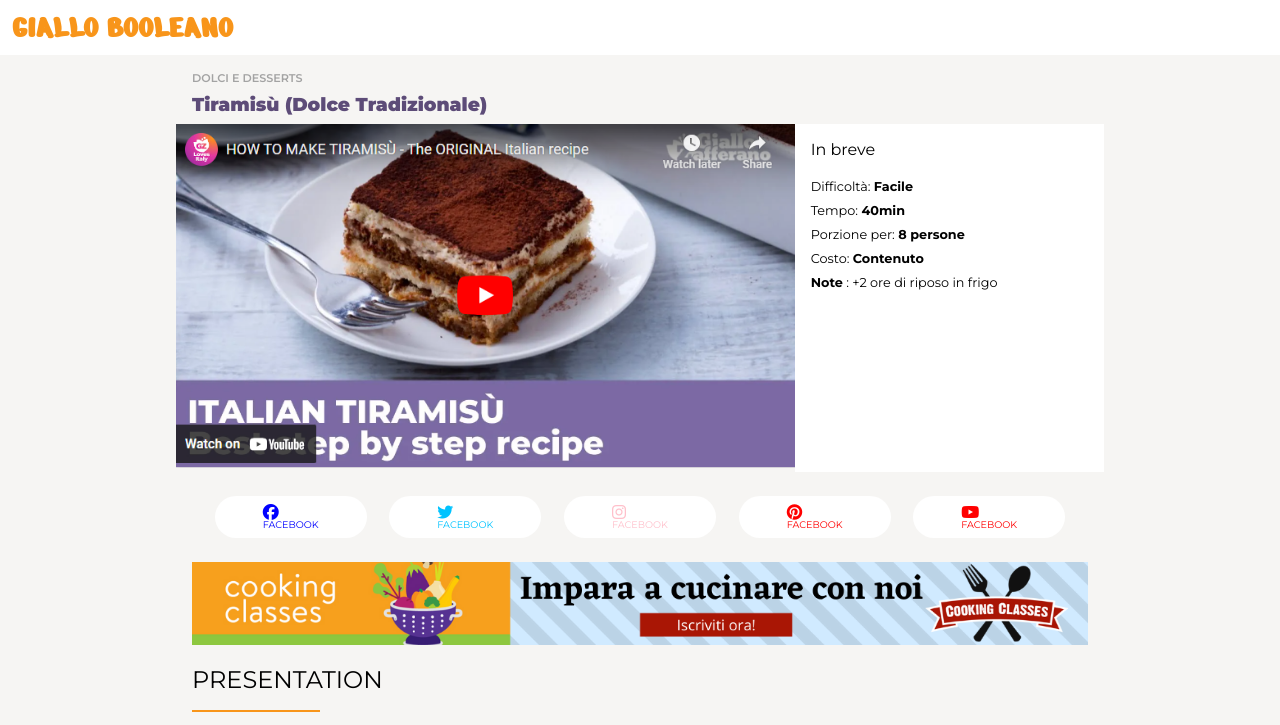
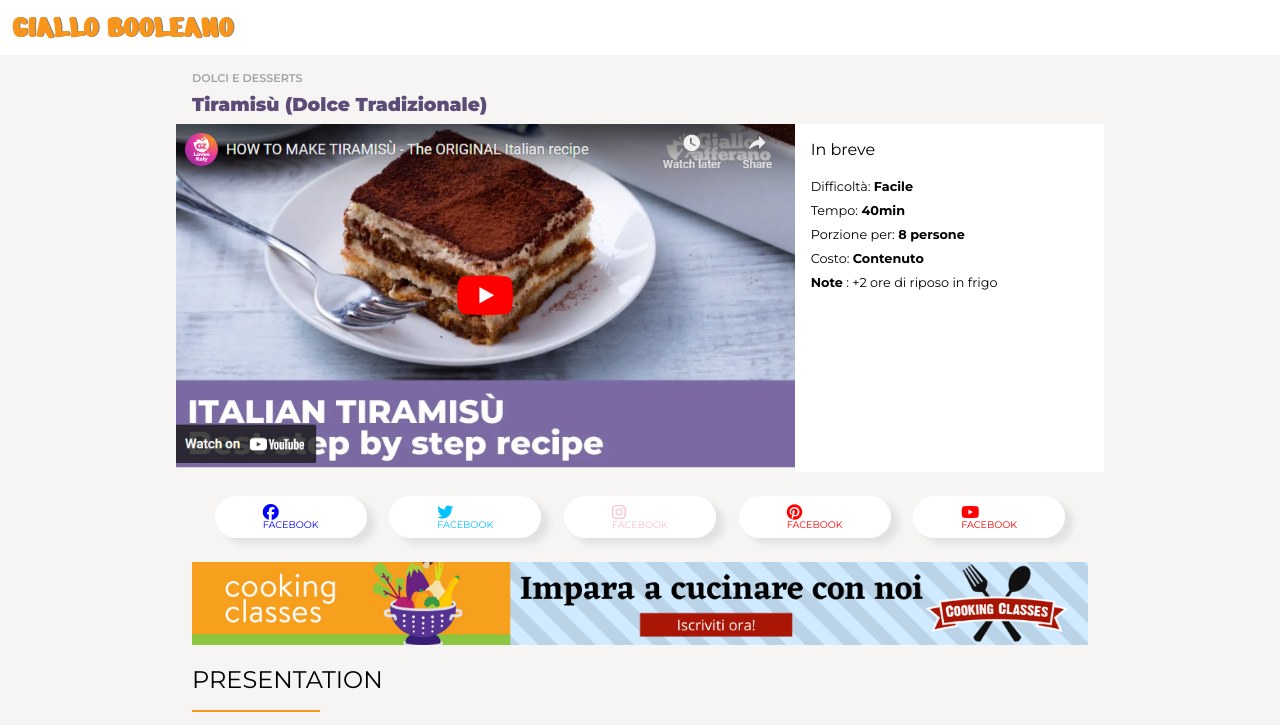
Before and after one commit to massimopallera/htmlcss-responsive-layout, a plain HTML site: page index.html in a window 1280 px wide. Shown: the top 725 px of the page. Drawn offline with Linux system fonts and the light colour scheme.

Commit message:
add: box shadows

```diff
--- a/assets/css/style.css
+++ b/assets/css/style.css
@@ -143,6 +143,14 @@ i.fa-instagram{
     display: none;
 }
 
+.bx-sh{
+    box-shadow: 8px 6px 6px 0px #98989833;
+}
+
+.txt-sh{
+    text-shadow: 1px 0 0 grey;
+}
+
 main{
     #jumbotron{
         .recipe{
@@ -186,6 +194,11 @@ footer{
 
 /* md */
 @media screen and (min-width:768px) {
+
+    .bx-sh-0-lg{
+        box-shadow: 0 0 0;
+    }
+
     .txt-l-md{
         text-align: left;
     }
--- a/index.html
+++ b/index.html
@@ -25,7 +25,7 @@
 
     <!-- header -->
     <header class="py-1 px-1_5 txt-center txt-l-md">
-        <h1 class="bx-sh">GIALLO BOOLEANO </h1>
+        <h1 class="txt-sh">GIALLO BOOLEANO </h1>
     </header>
     <!-- main -->
     <main>
@@ -39,7 +39,7 @@
                         <img src="./assets/img/image (10).png" alt="">
                     </div>
                     <div class="col-12 col-lg-4">
-                        <div class="card px-2 py-2 bg-secondary bx-sh">
+                        <div class="card px-2 py-2 bg-secondary bx-sh bx-sh-0-lg">
                             <p>In breve</p>
                             <ul class="d-flex-md d-block-lg mt-1">
                                 <li>Difficolt&agrave;: <strong>Facile</strong> </li>
@@ -60,27 +60,27 @@
             <div class="container">
                 <div class="d-flex py-3">
                     <span class="social-container p-md-social">
-                        <i class="fa-brands fa-facebook d-inline rounded">
+                        <i class="fa-brands fa-facebook d-inline rounded bx-sh">
                             <span class="d-inline-lg d-none">FACEBOOK</span>
                         </i>
                     </span>
                     <span class="social-container p-md-social py-lg-1">
-                        <i class="fa-brands fa-twitter d-inline rounded">
+                        <i class="fa-brands fa-twitter d-inline rounded bx-sh">
                             <span class="d-inline-lg d-none">FACEBOOK</span>
                         </i>
                     </span>
                     <span class="social-container p-md-social py-lg-1">
-                        <i class="fa-brands fa-instagram d-inline rounded">
+                        <i class="fa-brands fa-instagram d-inline rounded bx-sh">
                             <span class="d-inline-lg d-none">FACEBOOK</span>
                     </i>
                     </span>
                     <span class="social-container p-md-social py-lg-1 d-flex-lg">
-                        <i class="fa-brands fa-pinterest rounded">
+                        <i class="fa-brands fa-pinterest rounded bx-sh">
                             <span class="d-inline-lg d-none">FACEBOOK</span>
                         </i>
                     </span>
                     <span class="social-container p-md-social py-lg-1">
-                        <i class="fa-brands fa-youtube d-inline rounded">
+                        <i class="fa-brands fa-youtube d-inline rounded bx-sh">
                             <span class="d-inline-lg d-none">FACEBOOK</span>
                         </i>
                     </span>
```
